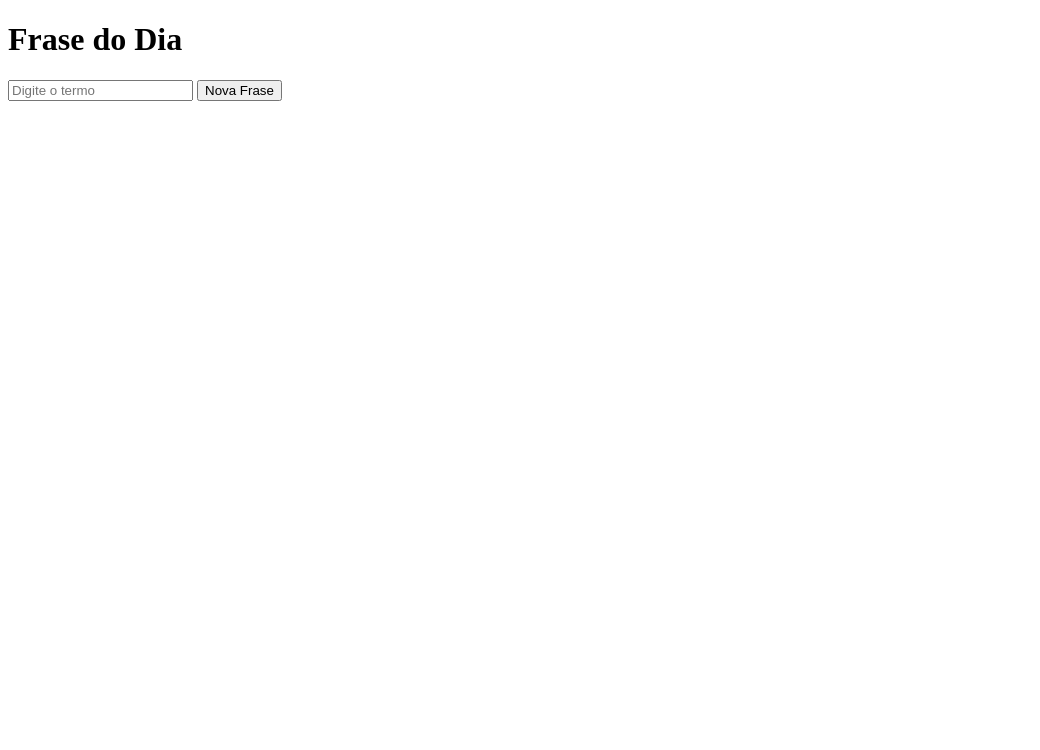
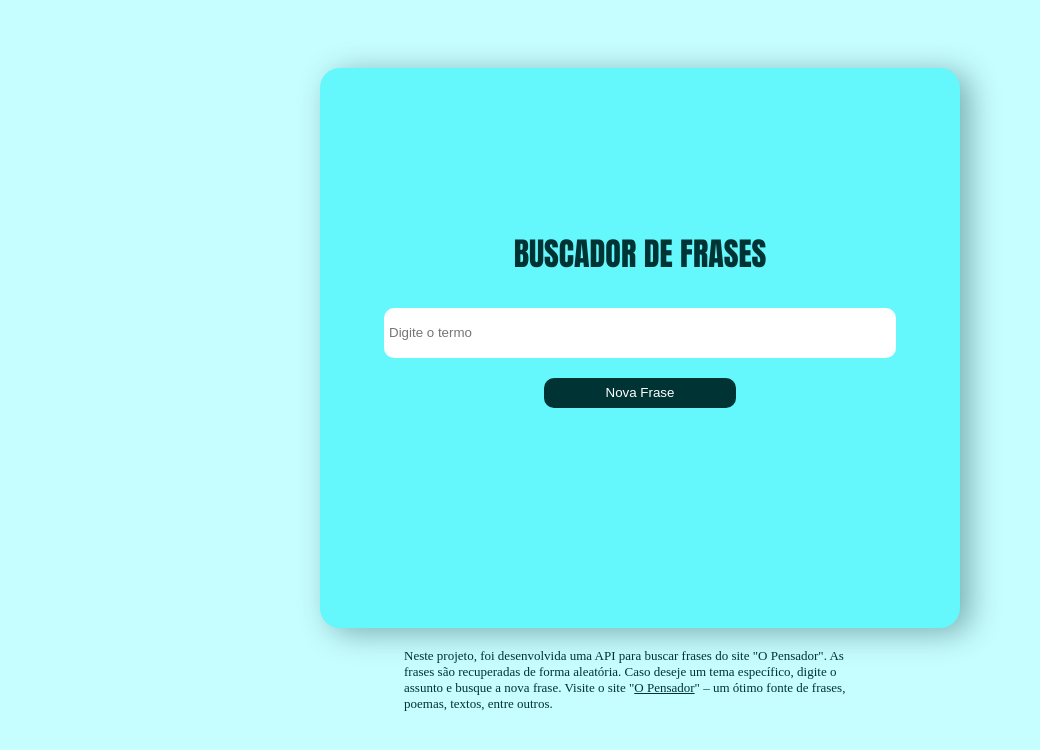
Before and after one commit to IgorXRS/API_frases, a plain HTML site: page FrontEnd_API_Frases/index.html in a window 1280 px wide. Shown: the whole page, without its empty margins (0-1040 px from the left). Drawn offline with Linux system fonts and the light colour scheme.

Commit message:
Update index.html

```diff
--- a/FrontEnd_API_Frases/index.html
+++ b/FrontEnd_API_Frases/index.html
@@ -4,13 +4,96 @@
     <meta charset="UTF-8">
     <meta http-equiv="X-UA-Compatible" content="IE=edge">
     <meta name="viewport" content="width=device-width, initial-scale=1.0">
-    <title>Consumir API</title>
+    <meta name="author" content="Igor Xaiver">
+    <title>API de Frases</title>
+    <style>
+        *{
+            padding: 0;
+            margin: 0;
+            box-sizing: border-box;
+            color: rgb(0, 51, 51);
+        }
+        .box{
+            background: rgb(100, 247, 252);
+            display: flex;
+            justify-content: center;
+            align-items: center;
+            flex-direction: column;
+            width: 50%;
+            height: 70%;
+            border-radius: 20px;
+            box-shadow: 10px 5px 30px rgba(0, 51, 51, 0.377);
+        }
+        body{
+            background: rgb(198, 253, 255);
+            display: flex;
+            justify-content: center;
+            align-items: center;
+            flex-direction: column;
+            height: 100vh;
+            width: 100%;
+        }
+
+        .box > p {
+            width: 80%;
+            text-align: center;
+            padding: 20px;
+            font-size: 20px;
+        }
+
+        .box > input {
+            width: 80%;
+            height: 50px;
+            border: none;
+            padding: 5px;
+            border-radius: 10px;
+        }
+
+        .box > button {
+            margin: 20px;
+            height: 30px;
+            width: 30%;
+            background: rgb(0, 51, 51);
+            color: white;
+            border: none;
+            border-radius: 10px;
+            cursor: pointer;
+        }
+
+        .box > button:hover{
+            width: 34%;
+            border: 2px solid white;
+            transition: 0.4s;
+        }
+
+        .box > h1{
+            font-family: Impact, Haettenschweiler, 'Arial Narrow Bold', sans-serif;
+            font-weight: 300;
+            margin-bottom: 30px;
+        }
+
+        .reference{
+            width: 40%;
+            padding: 20px;
+            font-size: 13px;
+        }
+
+    </style>
 </head>
 <body>
-    <h1>Frase do Dia</h1>
-    <input type="text" id="termoPesquisa" placeholder="Digite o termo">
-    <button onclick="buscarNovaFrase()">Nova Frase</button>
-    <p id="frase"></p>
+    <div class="box">
+        <h1>BUSCADOR DE FRASES</h1>
+        <input type="text" id="termoPesquisa" placeholder="Digite o termo">
+        <button onclick="buscarNovaFrase()">Nova Frase</button>
+        <p id="frase"></p>
+    </div>
+    <div class="reference">
+        <p>Neste projeto, foi desenvolvida uma API para buscar frases do site "O Pensador".
+            As frases são recuperadas de forma aleatória. Caso deseje um tema específico,
+            digite o assunto e busque a nova frase. Visite o site "<a href="https://www.pensador.com/" target="_blank">O Pensador</a>"
+             – um ótimo fonte de frases, poemas, textos, entre outros.
+        </p>
+    </div>
 
     <script>
         async function buscarNovaFrase() {
```
